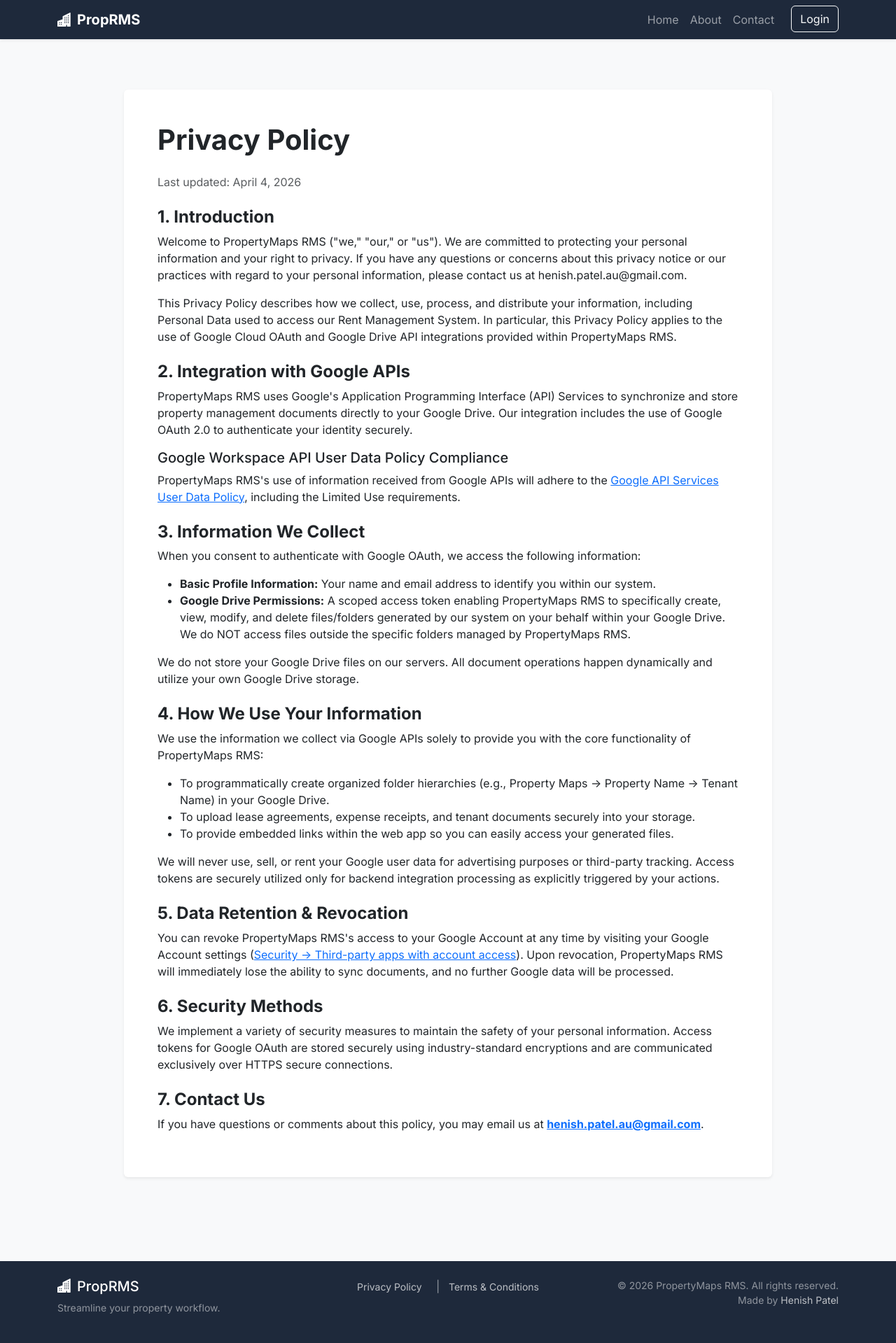
After one commit to henishpatel9045/Property-Management-System, a Django app: page /privacy-policy/ in a window 1280 px wide. The commit adds this page. Shown: the whole page at 70% size. Run offline with Django 5.2, Linux system fonts and the light colour scheme.

Commit message:
Add privacy policy and terms and conditions and home page.

```diff
--- a/propertymaps/urls.py
+++ b/propertymaps/urls.py
@@ -19,6 +19,7 @@ from django.urls import path, include, re_path
 from django.conf import settings
 from django.views.generic import RedirectView
 from django.views.static import serve
+from . import views
 
 urlpatterns = [
     path('admin/', admin.site.urls),
@@ -26,7 +27,9 @@ urlpatterns = [
     path('finance/', include('finance.urls')),
     path('properties/', include('properties.urls')),
     path('cron-jobs/', include('communications.urls')),
-    path('', RedirectView.as_view(pattern_name='dashboard', permanent=False), name='index'),
+    path('', views.home, name='home'),
+    path('privacy-policy/', views.privacy_policy, name='privacy_policy'),
+    path('terms-and-conditions/', views.terms_conditions, name='terms_conditions'),
     re_path(r'^media/(?P<path>.*)$', serve, {'document_root': settings.MEDIA_ROOT}),
     re_path(r'^static/(?P<path>.*)$', serve, {'document_root': settings.STATIC_ROOT}),
 ]
--- /dev/null
+++ b/propertymaps/views.py
@@ -0,0 +1,37 @@
+from django.shortcuts import render, redirect
+from django.core.mail import send_mail
+from django.contrib import messages
+from django.conf import settings
+
+def home(request):
+    if request.method == "POST":
+        name = request.POST.get('name')
+        email = request.POST.get('email')
+        subject = request.POST.get('subject', 'New Contact Form Submission')
+        message = request.POST.get('message')
+
+        if name and email and message:
+            full_message = f"Message from {name} ({email}):\n\n{message}"
+            try:
+                send_mail(
+                    subject=f"PropRMS Contact: {subject}",
+                    message=full_message,
+                    from_email=settings.DEFAULT_FROM_EMAIL,
+                    recipient_list=['henish.patel.au@gmail.com'],
+                    fail_silently=False,
+                )
+                messages.success(request, "Your message has been sent successfully. We will get in touch with you shortly.")
+            except Exception as e:
+                messages.error(request, "An error occurred while sending your message. Please try again later.")
+        else:
+            messages.error(request, "Please fill in all required fields.")
+
+        return redirect('home')
+
+    return render(request, 'home.html')
+
+def privacy_policy(request):
+    return render(request, 'privacy_policy.html')
+
+def terms_conditions(request):
+    return render(request, 'terms.html')
--- /dev/null
+++ b/templates/privacy_policy.html
@@ -0,0 +1,52 @@
+{% extends 'public_base.html' %}
+
+{% block content %}
+<div class="container py-5 my-4">
+    <div class="row justify-content-center">
+        <div class="col-lg-10">
+            <div class="card shadow-sm border-0">
+                <div class="card-body p-4 p-md-5">
+                    <h1 class="fw-bold mb-4">Privacy Policy</h1>
+                    <p class="text-muted">Last updated: {% now "F j, Y" %}</p>
+
+                    <h4 class="fw-bold mt-4">1. Introduction</h4>
+                    <p>Welcome to PropertyMaps RMS ("we," "our," or "us"). We are committed to protecting your personal information and your right to privacy. If you have any questions or concerns about this privacy notice or our practices with regard to your personal information, please contact us at henish.patel.au@gmail.com.</p>
+                    <p>This Privacy Policy describes how we collect, use, process, and distribute your information, including Personal Data used to access our Rent Management System. In particular, this Privacy Policy applies to the use of Google Cloud OAuth and Google Drive API integrations provided within PropertyMaps RMS.</p>
+
+                    <h4 class="fw-bold mt-4">2. Integration with Google APIs</h4>
+                    <p>PropertyMaps RMS uses Google's Application Programming Interface (API) Services to synchronize and store property management documents directly to your Google Drive. Our integration includes the use of Google OAuth 2.0 to authenticate your identity securely.</p>
+
+                    <h5 class="mt-3">Google Workspace API User Data Policy Compliance</h5>
+                    <p>PropertyMaps RMS's use of information received from Google APIs will adhere to the <a href="https://developers.google.com/terms/api-services-user-data-policy" target="_blank" rel="noopener">Google API Services User Data Policy</a>, including the Limited Use requirements.</p>
+
+                    <h4 class="fw-bold mt-4">3. Information We Collect</h4>
+                    <p>When you consent to authenticate with Google OAuth, we access the following information:</p>
+                    <ul>
+                        <li><strong>Basic Profile Information:</strong> Your name and email address to identify you within our system.</li>
+                        <li><strong>Google Drive Permissions:</strong> A scoped access token enabling PropertyMaps RMS to specifically create, view, modify, and delete files/folders generated by our system on your behalf within your Google Drive. We do NOT access files outside the specific folders managed by PropertyMaps RMS.</li>
+                    </ul>
+                    <p>We do not store your Google Drive files on our servers. All document operations happen dynamically and utilize your own Google Drive storage.</p>
+
+                    <h4 class="fw-bold mt-4">4. How We Use Your Information</h4>
+                    <p>We use the information we collect via Google APIs solely to provide you with the core functionality of PropertyMaps RMS:</p>
+                    <ul>
+                        <li>To programmatically create organized folder hierarchies (e.g., Property Maps -> Property Name -> Tenant Name) in your Google Drive.</li>
+                        <li>To upload lease agreements, expense receipts, and tenant documents securely into your storage.</li>
+                        <li>To provide embedded links within the web app so you can easily access your generated files.</li>
+                    </ul>
+                    <p>We will never use, sell, or rent your Google user data for advertising purposes or third-party tracking. Access tokens are securely utilized only for backend integration processing as explicitly triggered by your actions.</p>
+
+                    <h4 class="fw-bold mt-4">5. Data Retention & Revocation</h4>
+                    <p>You can revoke PropertyMaps RMS's access to your Google Account at any time by visiting your Google Account settings (<a href="https://myaccount.google.com/permissions" target="_blank" rel="noopener">Security -> Third-party apps with account access</a>). Upon revocation, PropertyMaps RMS will immediately lose the ability to sync documents, and no further Google data will be processed.</p>
+
+                    <h4 class="fw-bold mt-4">6. Security Methods</h4>
+                    <p>We implement a variety of security measures to maintain the safety of your personal information. Access tokens for Google OAuth are stored securely using industry-standard encryptions and are communicated exclusively over HTTPS secure connections.</p>
+
+                    <h4 class="fw-bold mt-4">7. Contact Us</h4>
+                    <p>If you have questions or comments about this policy, you may email us at <strong><a href="mailto:henish.patel.au@gmail.com">henish.patel.au@gmail.com</a></strong>.</p>
+                </div>
+            </div>
+        </div>
+    </div>
+</div>
+{% endblock %}
--- /dev/null
+++ b/templates/public_base.html
@@ -0,0 +1,112 @@
+<!DOCTYPE html>
+<html lang="en">
+<head>
+    <meta charset="UTF-8">
+    <meta name="viewport" content="width=device-width, initial-scale=1.0">
+    <title>PropertyMaps RMS</title>
+    <!-- Bootstrap 5 CSS -->
+    <link href="https://cdn.jsdelivr.net/npm/bootstrap@5.3.2/dist/css/bootstrap.min.css" rel="stylesheet">
+    <!-- Bootstrap Icons -->
+    <link rel="stylesheet" href="https://cdn.jsdelivr.net/npm/bootstrap-icons@1.11.1/font/bootstrap-icons.css">
+    <!-- Google Fonts -->
+    <link href="https://fonts.googleapis.com/css2?family=Inter:wght@300;400;500;600;700&display=swap" rel="stylesheet">
+    <style>
+        body {
+            font-family: 'Inter', sans-serif;
+            background-color: #f8f9fa;
+            display: flex;
+            flex-direction: column;
+            min-height: 100vh;
+        }
+        .navbar-brand {
+            font-weight: 700;
+        }
+        .main-content {
+            flex: 1;
+        }
+        .footer {
+            background-color: #1e293b;
+            color: #fff;
+        }
+        .footer a {
+            color: rgba(255,255,255,0.7);
+            text-decoration: none;
+        }
+        .footer a:hover {
+            color: #fff;
+        }
+    </style>
+</head>
+<body>
+    <!-- Top Navbar -->
+    <nav class="navbar navbar-expand-lg navbar-dark shadow-sm" style="background: #1e293b;">
+        <div class="container">
+            <a class="navbar-brand" href="{% url 'home' %}">
+                <i class="bi bi-buildings-fill me-2"></i>PropRMS
+            </a>
+            <button class="navbar-toggler border-0" type="button" data-bs-toggle="collapse" data-bs-target="#publicNavbar" aria-controls="publicNavbar" aria-expanded="false" aria-label="Toggle navigation">
+                <span class="navbar-toggler-icon"></span>
+            </button>
+
+            <div class="collapse navbar-collapse" id="publicNavbar">
+                <ul class="navbar-nav ms-auto mb-2 mb-lg-0">
+                    <li class="nav-item">
+                        <a class="nav-link" href="{% url 'home' %}">Home</a>
+                    </li>
+                    <li class="nav-item">
+                        <a class="nav-link" href="{% url 'home' %}#about">About</a>
+                    </li>
+                    <li class="nav-item">
+                        <a class="nav-link" href="{% url 'home' %}#contact">Contact</a>
+                    </li>
+                    <li class="nav-item ms-lg-3 mt-2 mt-lg-0">
+                        <a class="btn btn-outline-light" href="{% url 'login' %}">Login</a>
+                    </li>
+                </ul>
+            </div>
+        </div>
+    </nav>
+
+    <!-- Main Content -->
+    <main class="main-content">
+        {% if messages %}
+            <div class="container mt-4">
+                {% for message in messages %}
+                    <div class="alert alert-{{ message.tags }} alert-dismissible fade show" role="alert">
+                        {{ message }}
+                        <button type="button" class="btn-close" data-bs-dismiss="alert" aria-label="Close"></button>
+                    </div>
+                {% endfor %}
+            </div>
+        {% endif %}
+
+        {% block content %}{% endblock %}
+    </main>
+
+    <!-- Footer -->
+    <footer class="footer py-4 mt-5">
+        <div class="container text-center">
+            <div class="row">
+                <div class="col-md-4 mb-3 mb-md-0 text-md-start">
+                    <h5 class="text-white"><i class="bi bi-buildings-fill me-2"></i>PropRMS</h5>
+                    <p class="small text-white-50">Streamline your property workflow.</p>
+                </div>
+                <div class="col-md-4 mb-3 mb-md-0">
+                    <ul class="list-inline mb-0">
+                        <li class="list-inline-item"><a href="{% url 'privacy_policy' %}" class="small">Privacy Policy</a></li>
+                        <li class="list-inline-item text-white-50 mx-2">|</li>
+                        <li class="list-inline-item"><a href="{% url 'terms_conditions' %}" class="small">Terms & Conditions</a></li>
+                    </ul>
+                </div>
+                <div class="col-md-4 text-md-end text-white-50 small">
+                    &copy; {% now "Y" %} PropertyMaps RMS. All rights reserved.<br>
+                    Made by <a href="https://www.instagram.com/henishpatel" target="_blank" rel="noopener noreferrer">Henish Patel</a>
+                </div>
+            </div>
+        </div>
+    </footer>
+
+    <!-- Bootstrap 5 JS -->
+    <script src="https://cdn.jsdelivr.net/npm/bootstrap@5.3.2/dist/js/bootstrap.bundle.min.js"></script>
+</body>
+</html>
```
Also changed, not shown: templates/base.html (+25 -7 lines), templates/home.html (added, +95 -0 lines), templates/terms.html (added, +48 -0 lines).
